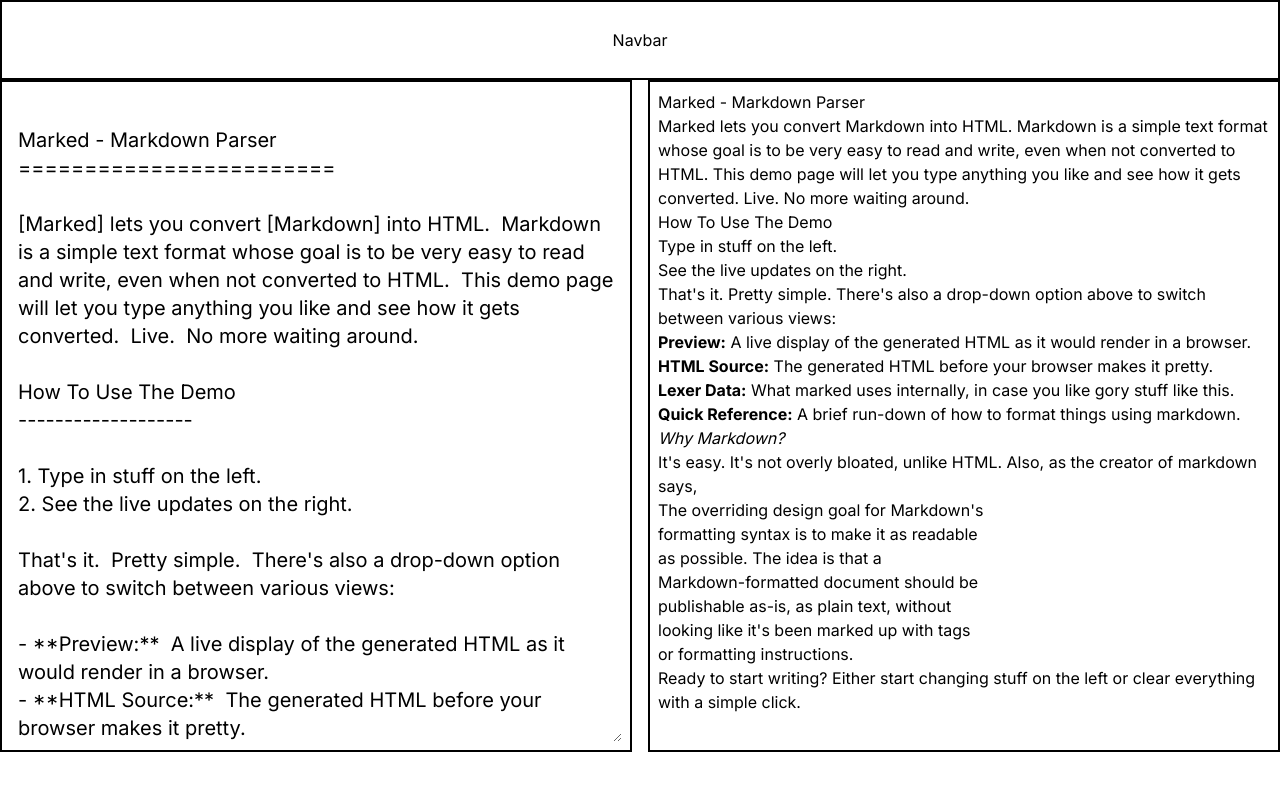
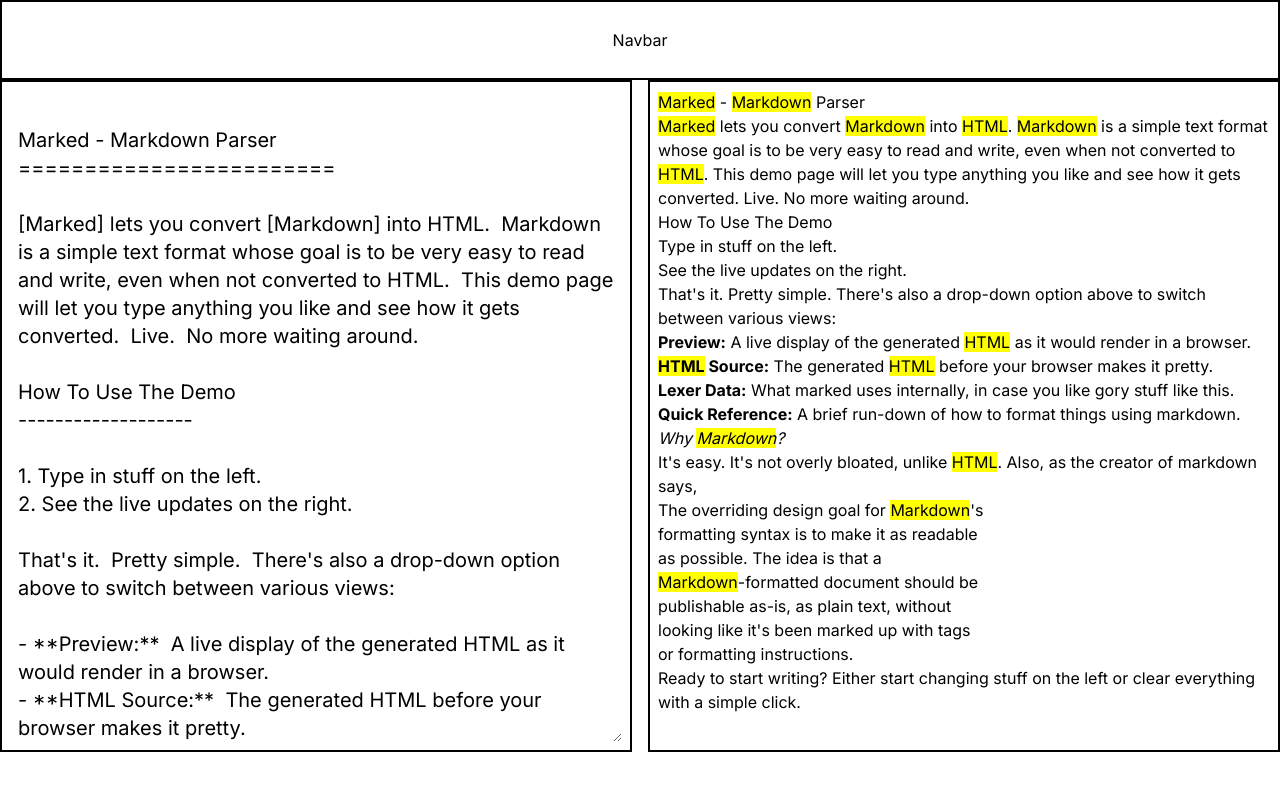
Before and after one commit to BharatSahAIyak/kg-markdown-enhancer, a Next.js app: page / in a window 1280 px wide. Shown: the top 790 px of the page. Built offline with nearby package versions, Linux system fonts and the light colour scheme.

Commit message:
Feature: Added the highlight functionality

```diff
--- a/app/editor/page.jsx
+++ b/app/editor/page.jsx
@@ -1,8 +1,9 @@
-"use client";
+'use client'
+import React, { useState } from "react";
 import Markdown from "react-markdown";
 import { marked } from "marked";
-import { useState } from "react";
-const page = () => {
+
+const Page = () => {
   const defaultMarkdown = `
 Marked - Markdown Parser
 ========================
@@ -41,9 +42,23 @@
 [Marked]: https://github.com/markedjs/marked/
 [Markdown]: http://daringfireball.net/projects/markdown/
 `;
+
+  const database = ["Markdown", "Marked", "HTML"];
+
   const [markdown, setMarkdown] = useState(defaultMarkdown);
-  const html = marked.parse("# Marked in Node.js\n\nRendered by **marked**.");
-  console.log(html);
+
+  const highlightWords = (text) => {
+    return text.replace(/\b(\w+)\b/g, (word) => {
+      if (database.includes(word)) {
+        return `<span style="background-color: yellow;">${word}</span>`;
+      } else {
+        return word;
+      }
+    });
+  };
+
+  const html = marked.parse(markdown);
+  const highlightedHtml = highlightWords(html);
 
   return (
     <div className="grid grid-cols-2 gap-4">
@@ -55,11 +70,12 @@
         />
       </div>
 
-      <div className="border-2 border-black h-[42rem] p-2 overflow-y-scroll">
-        <Markdown>{markdown}</Markdown>
-      </div>
+      <div
+        className="border-2 border-black h-[42rem] p-2 overflow-y-scroll"
+        dangerouslySetInnerHTML={{ __html: highlightedHtml }}
+      />
     </div>
   );
 };
 
-export default page;
+export default Page;
```
